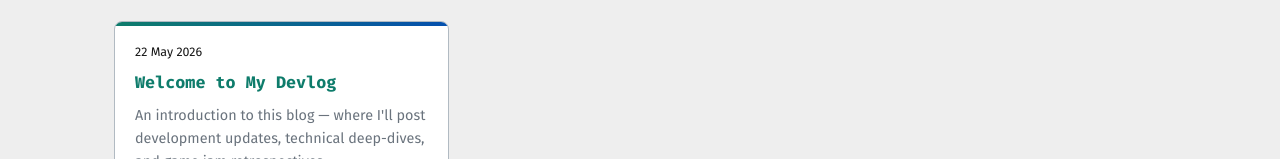
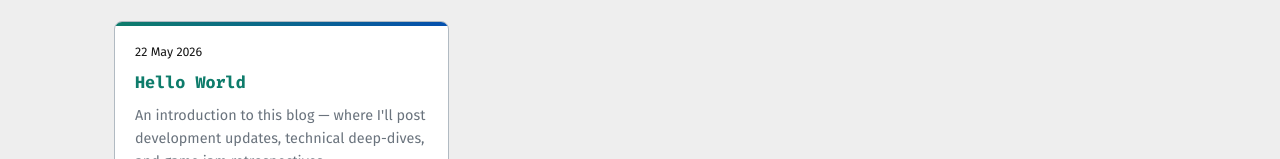
Before and after one commit to SeminixDev/seminixdev.github.io, an Astro site: page / in a window 1280 px wide. Shown: the part 1132-1291 px from the top of the page. Built offline with nearby package versions, Linux system fonts and the light colour scheme; Astro itself is replaced by a stand-in of ours.

Commit message:
update first blog post

```diff
--- a/src/content/posts/example-post.md
+++ b/src/content/posts/hello-world.md
@@ -1,5 +1,5 @@
 ---
-title: Welcome to My Devlog
+title: Hello World
 date: "2026-05-22"
 summary: An introduction to this blog — where I'll post development updates, technical deep-dives, and game jam retrospectives.
 tags: [Meta, Site]
```
